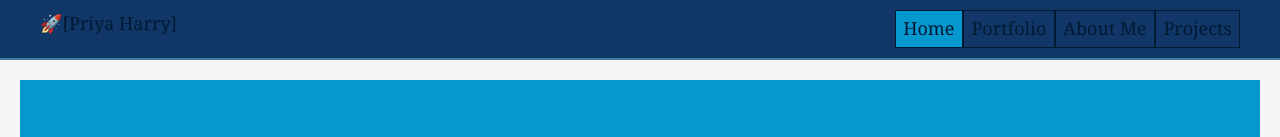
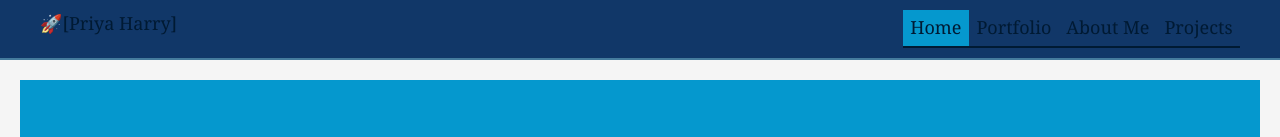
Before and after one commit to CaptainSapphire/captainsapphire.github.io, a plain HTML site: page index.html in a window 1280 px wide. Shown: the top 137 px of the page. Drawn offline with nearby package versions, Linux system fonts and the light colour scheme.

Commit message:
1 file modified

```diff
--- a/styles.css
+++ b/styles.css
@@ -41,11 +41,11 @@ nav a:first-of-type {
 
 nav a {
   color: #001a33;
-  border: 1px solid #001a33;
   text-decoration: none;
   padding: 0.5rem 0.75rem;
   font-weight: 550;
   transition: all 0.2s ease;
+  border-bottom: 2px solid #001a33;
 }
 
 nav a:hover {
```
